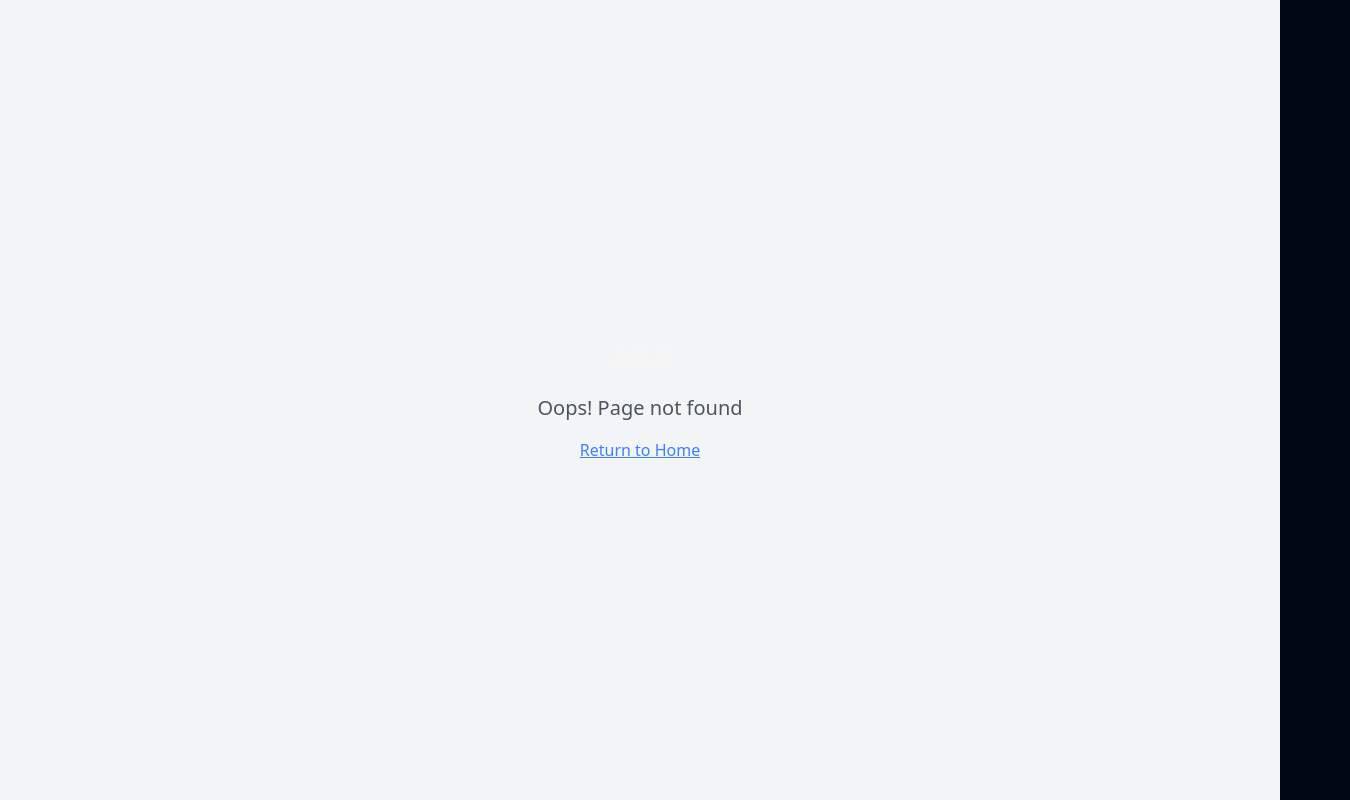
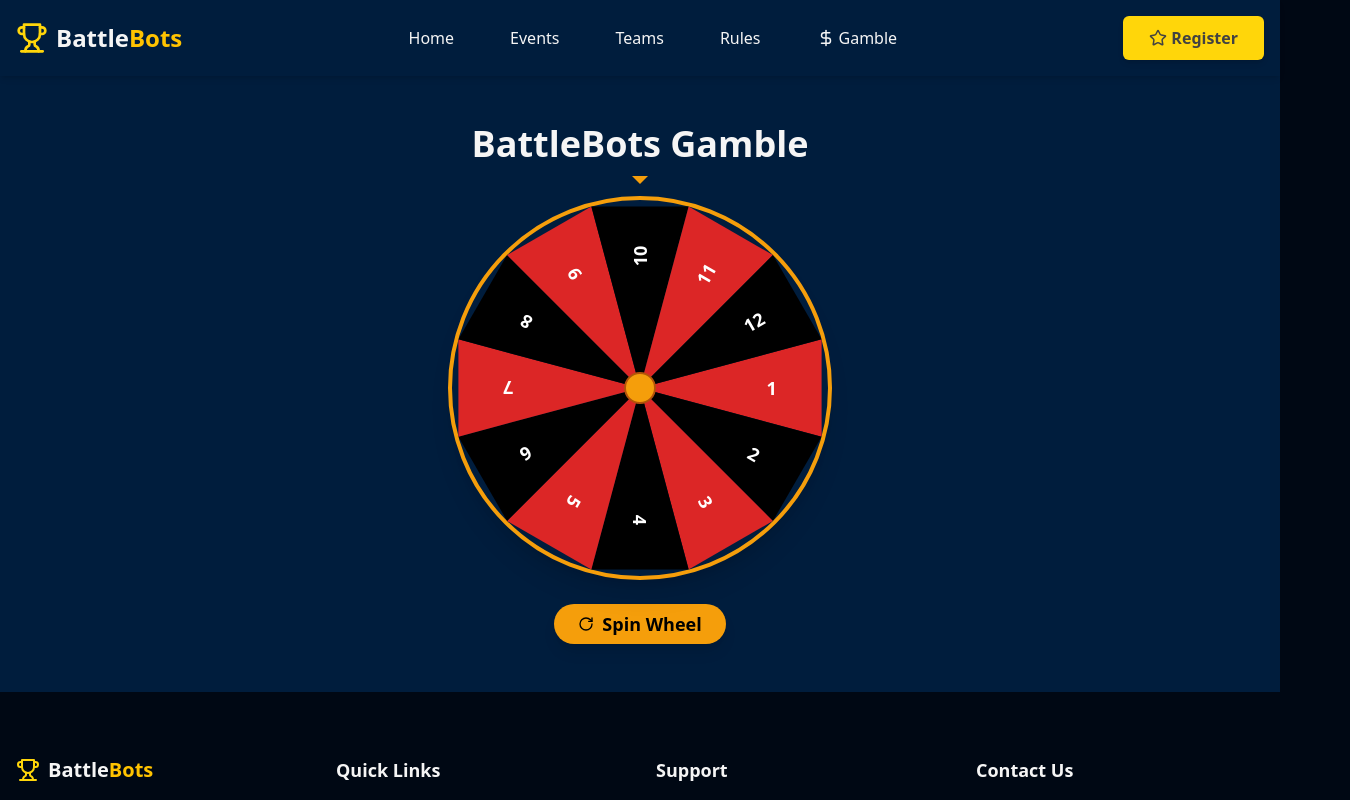
Before and after one commit to bothamlet/battle-bot-arena-hub, a React (Vite) app: page /gamble in a window 1280 px wide. Before the commit this address had no page. Shown: the top 800 px of the page, 1350 px wide, since content can reach past the window. Built offline with nearby package versions, Linux system fonts and the light colour scheme.

Commit message:
Add gamble tab and roulette wheel
Adds a new "Gamble" tab to the application. Implements a spinning roulette wheel within the new tab.

```diff
--- a/src/App.tsx
+++ b/src/App.tsx
@@ -11,6 +11,7 @@ import Teams from "./pages/Teams";
 import Rules from "./pages/Rules";
 import Register from "./pages/Register";
 import Playoffs from "./pages/Playoffs";
+import Gamble from "./pages/Gamble";
 
 const queryClient = new QueryClient();
 
@@ -27,6 +28,7 @@ const App = () => (
           <Route path="/rules" element={<Rules />} />
           <Route path="/register" element={<Register />} />
           <Route path="/playoffs" element={<Playoffs />} />
+          <Route path="/gamble" element={<Gamble />} />
           {/* ADD ALL CUSTOM ROUTES ABOVE THE CATCH-ALL "*" ROUTE */}
           <Route path="*" element={<NotFound />} />
         </Routes>
--- a/src/components/GambleDialog.tsx
+++ b/src/components/GambleDialog.tsx
@@ -13,18 +13,18 @@ const GambleDialog = () => {
   return (
     <Dialog>
       <DialogTrigger asChild>
-        <span className="cursor-pointer">Events</span>
+        <span className="cursor-pointer">Gamble</span>
       </DialogTrigger>
       <DialogContent className="sm:max-w-[800px] bg-amber-950 border border-amber-700">
         <DialogHeader>
-          <DialogTitle className="text-amber-300">BattleBots Events</DialogTitle>
+          <DialogTitle className="text-amber-300">BattleBots Gamble</DialogTitle>
           <DialogDescription className="text-amber-200/80">
-            Visit the Events page to see upcoming robot battles!
+            Try your luck with the roulette wheel!
           </DialogDescription>
         </DialogHeader>
         <div className="flex justify-center p-6">
-          <a href="/events" className="bg-amber-700 text-amber-100 hover:bg-amber-600 font-bold text-xl px-8 py-6 rounded-lg shadow-lg transform transition-transform hover:scale-105">
-            Go to Events Page
+          <a href="/gamble" className="bg-amber-700 text-amber-100 hover:bg-amber-600 font-bold text-xl px-8 py-6 rounded-lg shadow-lg transform transition-transform hover:scale-105">
+            Go to Gamble Page
           </a>
         </div>
       </DialogContent>
--- a/src/components/Header.tsx
+++ b/src/components/Header.tsx
@@ -1,7 +1,7 @@
 
 import React from "react";
 import { Link } from "react-router-dom";
-import { Trophy, Users, Star } from "lucide-react";
+import { Trophy, Users, Star, DollarSign } from "lucide-react";
 
 const Header: React.FC = () => {
   return (
@@ -30,6 +30,10 @@ const Header: React.FC = () => {
             <Link to="/rules" className="battle-nav-link">
               Rules
             </Link>
+            <Link to="/gamble" className="battle-nav-link flex items-center">
+              <DollarSign size={18} className="mr-1" />
+              Gamble
+            </Link>
           </nav>
 
           <div className="flex items-center space-x-2">
--- /dev/null
+++ b/src/components/roulette/RouletteWheel.tsx
@@ -0,0 +1,136 @@
+
+import React, { useState, useRef, useEffect } from "react";
+import { Button } from "@/components/ui/button";
+import { RotateCw, DollarSign } from "lucide-react";
+import { motion, useAnimation } from "framer-motion";
+
+interface RouletteSegment {
+  id: number;
+  color: string;
+  label: string;
+  value: number;
+}
+
+const RouletteWheel: React.FC = () => {
+  const [isSpinning, setIsSpinning] = useState(false);
+  const [result, setResult] = useState<RouletteSegment | null>(null);
+  const controls = useAnimation();
+  const spinDuration = 5;
+  const segments: RouletteSegment[] = [
+    { id: 1, color: "bg-red-600", label: "1", value: 1 },
+    { id: 2, color: "bg-black", label: "2", value: 2 },
+    { id: 3, color: "bg-red-600", label: "3", value: 3 },
+    { id: 4, color: "bg-black", label: "4", value: 4 },
+    { id: 5, color: "bg-red-600", label: "5", value: 5 },
+    { id: 6, color: "bg-black", label: "6", value: 6 },
+    { id: 7, color: "bg-red-600", label: "7", value: 7 },
+    { id: 8, color: "bg-black", label: "8", value: 8 },
+    { id: 9, color: "bg-red-600", label: "9", value: 9 },
+    { id: 10, color: "bg-black", label: "10", value: 10 },
+    { id: 11, color: "bg-red-600", label: "11", value: 11 },
+    { id: 12, color: "bg-black", label: "12", value: 12 },
+  ];
+
+  const getRandomResult = () => {
+    const randomIndex = Math.floor(Math.random() * segments.length);
+    return segments[randomIndex];
+  };
+
+  const spinWheel = async () => {
+    if (isSpinning) return;
+
+    setIsSpinning(true);
+    setResult(null);
+
+    const randomResult = getRandomResult();
+    const extraRotations = 5; // Number of full rotations before landing
+    const segmentAngle = 360 / segments.length;
+    const resultPosition = segments.findIndex(seg => seg.id === randomResult.id);
+    const resultAngle = resultPosition * segmentAngle;
+
+    // Calculate final rotation: full rotations + position of the result + small random offset
+    const finalRotation = (extraRotations * 360) + resultAngle + (Math.random() * (segmentAngle * 0.5));
+
+    await controls.start({
+      rotate: finalRotation,
+      transition: {
+        duration: spinDuration,
+        ease: "easeOut",
+      }
+    });
+
+    setResult(randomResult);
+    setIsSpinning(false);
+  };
+
+  return (
+    <div className="flex flex-col items-center space-y-6">
+      <div className="relative w-80 h-80 sm:w-96 sm:h-96">
+        {/* Pointer/indicator */}
+        <div className="absolute top-0 left-1/2 transform -translate-x-1/2 -translate-y-5 z-10">
+          <div className="w-0 h-0 border-l-8 border-r-8 border-t-8 border-l-transparent border-r-transparent border-t-amber-500"></div>
+        </div>
+
+        {/* Wheel container */}
+        <div className="relative w-full h-full rounded-full overflow-hidden border-4 border-amber-500 shadow-xl">
+          <motion.div
+            className="absolute w-full h-full"
+            animate={controls}
+            style={{ originX: 0.5, originY: 0.5 }}
+          >
+            {segments.map((segment, index) => {
+              const angle = (index * 360) / segments.length;
+              return (
+                <div
+                  key={segment.id}
+                  className={`absolute w-full h-full ${segment.color}`}
+                  style={{
+                    clipPath: `polygon(50% 50%, ${50 + 50 * Math.cos((angle - 360 / segments.length / 2) * Math.PI / 180)}% ${50 + 50 * Math.sin((angle - 360 / segments.length / 2) * Math.PI / 180)}%, ${50 + 50 * Math.cos((angle + 360 / segments.length / 2) * Math.PI / 180)}% ${50 + 50 * Math.sin((angle + 360 / segments.length / 2) * Math.PI / 180)}%)`,
+                  }}
+                >
+                  <div
+                    className="absolute text-white font-bold text-lg"
+                    style={{
+                      left: `${50 + 35 * Math.cos(angle * Math.PI / 180)}%`,
+                      top: `${50 + 35 * Math.sin(angle * Math.PI / 180)}%`,
+                      transform: `translate(-50%, -50%) rotate(${angle}deg)`,
+                    }}
+                  >
+                    {segment.label}
+                  </div>
+                </div>
+              );
+            })}
+
+            {/* Center circle */}
+            <div className="absolute top-1/2 left-1/2 w-8 h-8 bg-amber-500 rounded-full transform -translate-x-1/2 -translate-y-1/2 border-2 border-amber-700"></div>
+          </motion.div>
+        </div>
+      </div>
+
+      {/* Controls */}
+      <div className="flex flex-col items-center gap-4">
+        <Button
+          onClick={spinWheel}
+          disabled={isSpinning}
+          className="bg-amber-500 hover:bg-amber-600 text-black font-bold py-3 px-6 rounded-full shadow-lg flex items-center gap-2 text-lg"
+        >
+          <RotateCw className={isSpinning ? "animate-spin" : ""} />
+          {isSpinning ? "Spinning..." : "Spin Wheel"}
+        </Button>
+
+        {result && (
+          <div className="mt-4 p-4 bg-battlebot-golden-yellow/20 border border-battlebot-golden-yellow rounded-lg text-center">
+            <p className="text-battlebot-light-text text-xl font-bold">Result: {result.label}</p>
+            <p className="text-battlebot-golden-yellow flex items-center justify-center gap-1">
+              <DollarSign size={18} />
+              <span>Value: {result.value} credits</span>
+            </p>
+          </div>
+        )}
+      </div>
+    </div>
+  );
+};
+
+export default RouletteWheel;
--- /dev/null
+++ b/src/pages/Gamble.tsx
@@ -0,0 +1,26 @@
+
+import React from "react";
+import Header from "../components/Header";
+import Footer from "../components/Footer";
+import RouletteWheel from "../components/roulette/RouletteWheel";
+
+const Gamble = () => {
+  return (
+    <div className="flex flex-col min-h-screen">
+      <Header />
+      <main className="flex-grow bg-battlebot-deep-navy-blue py-12">
+        <div className="container mx-auto px-4">
+          <h1 className="text-4xl font-bold text-battlebot-light-text text-center mb-8">
+            BattleBots Gamble
+          </h1>
+          <div className="max-w-4xl mx-auto">
+            <RouletteWheel />
+          </div>
+        </div>
+      </main>
+      <Footer />
+    </div>
+  );
+};
+
+export default Gamble;
```
